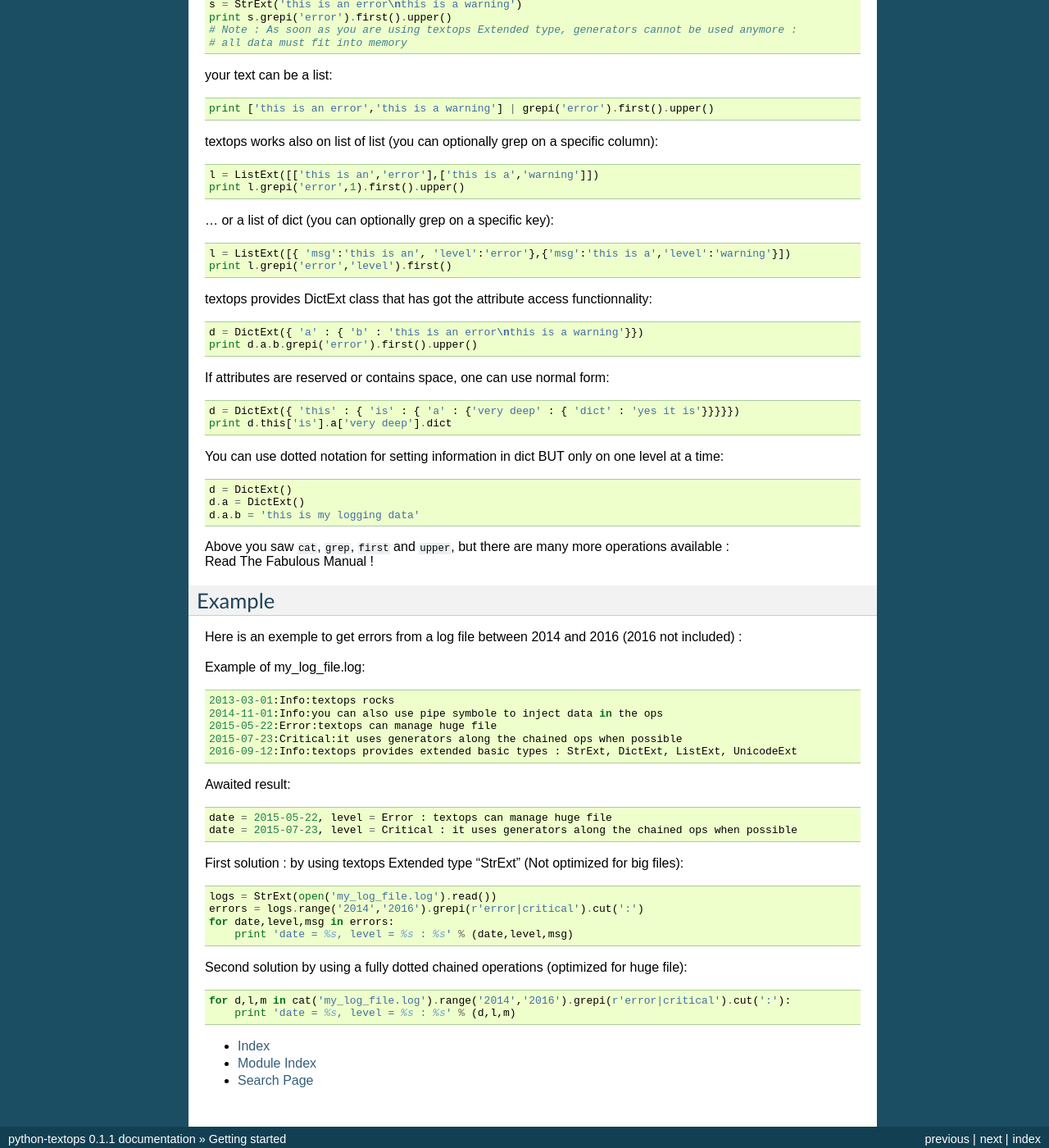
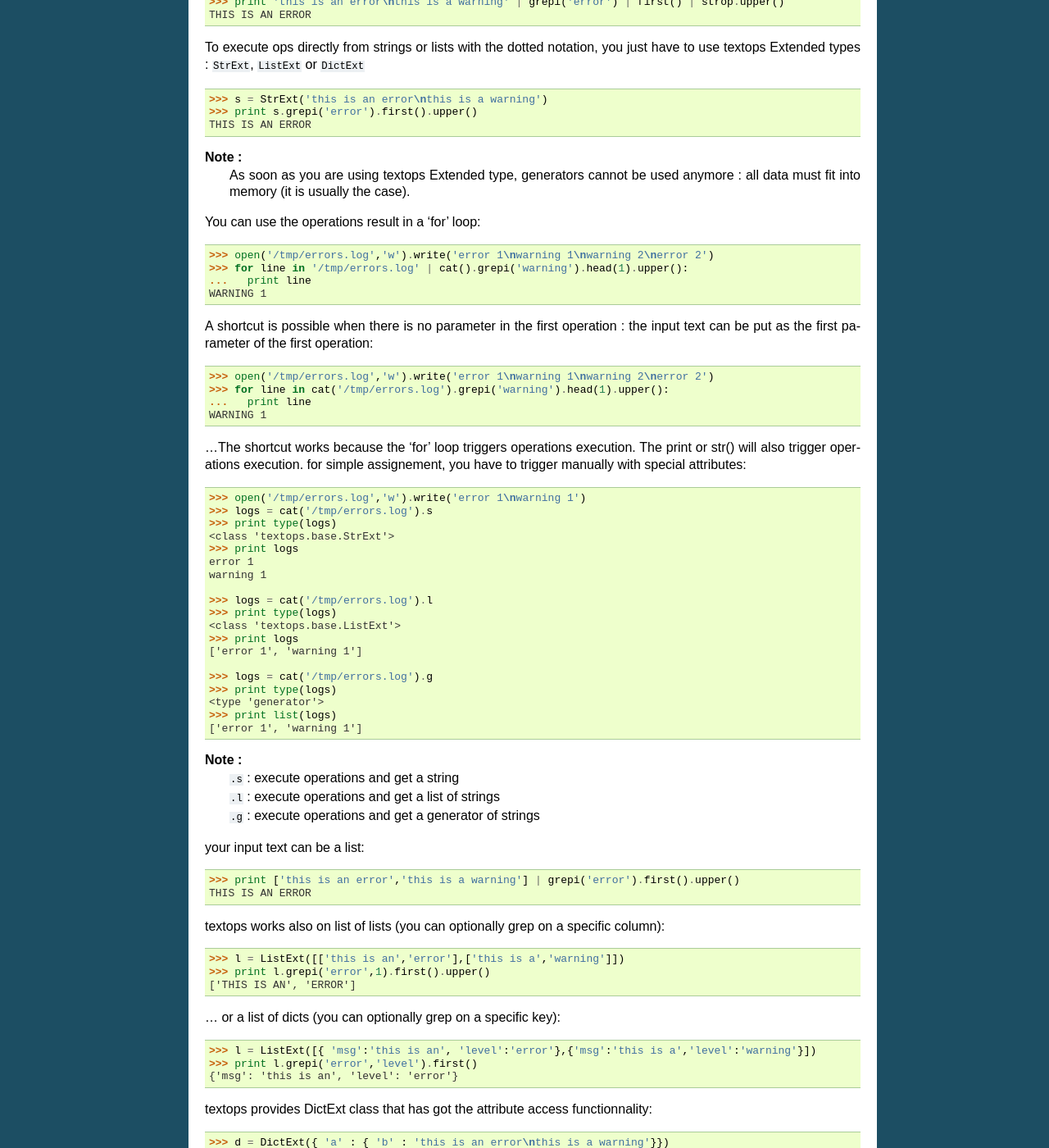
Before and after one commit to elapouya/python-textops3, a Sphinx documentation site: the page built from docs/intro.rst, in a window 1280 px wide and 1400 px high, scrolled down 1143 px. Shown: the whole window at 82% size. Built offline with Sphinx 7.4.7, drawn with Linux system fonts in a browser that asks for light colours; some of the changed text lies outside the part shown.

Commit message:
add docs

```diff
--- a/docs/index.rst
+++ b/docs/index.rst
@@ -9,6 +9,7 @@ Welcome to python-textops documentation !
 
    intro
    strops
+   cast
 
 Indices and tables
 ==================
--- a/docs/intro.rst
+++ b/docs/intro.rst
@@ -18,114 +18,142 @@ Quickstart
 
 Usage::
 
-    from textops import *
+   from textops import *
 
-Here is a filter to find the first line with an error and put it in uppercase::
+Here is a text filter to find the first line with an error and put it in uppercase::
 
-    myfilter = grepi('error').first().upper()
-    # Note : str standard methods (like 'upper') can be used directly in chained dotted notation
+   myfilter = grepi('error').first().upper()
+
+**Note :**
+   str standard methods (like 'upper') can be used directly in chained dotted notation
 
 You can use unix shell 'pipe' symbol into python code to chain operations::
 
-    myfilter = grepi('error') | first() | strop.upper()
-    # Note : str methods must be prefixed with 'strop.'
+   myfilter = grepi('error') | first() | strop.upper()
+
+**Note :**
+   str methods must be prefixed with 'strop.' in piped notations.
 
 To execute the filter::
 
-    print myfilter('this is an error\nthis is a warning')
-    # Note : python generators are used as far as possible to be able
-    # to manage huge data set like big files.
+   >>> myfilter = grepi('error').first().upper()
+   >>> print myfilter('this is an error\nthis is a warning')
+   THIS IS AN ERROR
+
+**Note :**
+   python generators are used as far as possible to be able to manage huge data set like big files.
+   Prefer to use the dotted notation, it is more optimized.
 
 To execute operations at once, specify the input text ::
 
-    print grepi('error').first().upper()('this is an error\nthis is a warning')
+   >>> print grepi('error').first().upper()('this is an error\nthis is a warning')
+   THIS IS AN ERROR
 
-or use the pipe symbol (the bitwise operator has been redefined)::
+... or use the pipe symbol (the bitwise operator has been redefined)::
 
-    print 'this is an error\nthis is a warning' | grepi('error').first().upper()
+   >>> print 'this is an error\nthis is a warning' | grepi('error').first().upper()
+   THIS IS AN ERROR
 
-or use the pipe everywhere ::
+... or use the pipe everywhere ::
 
-    print 'this is an error\nthis is a warning' | grepi('error') | first() | strop.upper()
-
-or use chained textop in a 'for' loop::
-
-    for line in cat('errors.log').grep('that'):
-        print line
+   >>> print 'this is an error\nthis is a warning' | grepi('error') | first() | strop.upper()
+   THIS IS AN ERROR
 
 To execute ops directly from strings or lists with the dotted notation,
-you just have to use textops Extended types : StrExt and ListExt::
+you just have to use textops Extended types : ``StrExt``, ``ListExt`` or ``DictExt`` ::
 
-    s = StrExt('this is an error\nthis is a warning')
-    print s.grepi('error').first().upper()
-    # Note : As soon as you are using textops Extended type, generators cannot be used anymore :
-    # all data must fit into memory
+   >>> s = StrExt('this is an error\nthis is a warning')
+   >>> print s.grepi('error').first().upper()
+   THIS IS AN ERROR
 
-your text can be a list::
+**Note :**
+   As soon as you are using textops Extended type, generators cannot be used anymore :
+   all data must fit into memory (it is usually the case).
 
-    print ['this is an error','this is a warning'] | grepi('error').first().upper()
+You can use the operations result in a 'for' loop::
 
-textops works also on list of list (you can optionally grep on a specific column)::
+   >>> open('/tmp/errors.log','w').write('error 1\nwarning 1\nwarning 2\nerror 2')
+   >>> for line in '/tmp/errors.log' | cat().grepi('warning').head(1).upper():
+   ...   print line
+   WARNING 1
 
-    l = ListExt([['this is an','error'],['this is a','warning']])
-    print l.grepi('error',1).first().upper()
+A shortcut is possible when there is no parameter in the first operation : the input text can be put
+as the first parameter of the first operation::
 
-... or a list of dict (you can optionally grep on a specific key)::
+   >>> open('/tmp/errors.log','w').write('error 1\nwarning 1\nwarning 2\nerror 2')
+   >>> for line in cat('/tmp/errors.log').grepi('warning').head(1).upper():
+   ...   print line
+   WARNING 1
 
-    l = ListExt([{ 'msg':'this is an', 'level':'error'},{'msg':'this is a','level':'warning'}])
-    print l.grepi('error','level').first()
+...The shortcut works because the 'for' loop triggers operations execution. The print or str() will
+also trigger operations execution. for simple assignement, you have to trigger manually
+with special attributes::
+
+   >>> open('/tmp/errors.log','w').write('error 1\nwarning 1')
+   >>> logs = cat('/tmp/errors.log').s
+   >>> print type(logs)
+   <class 'textops.base.StrExt'>
+   >>> print logs
+   error 1
+   warning 1
+
+   >>> logs = cat('/tmp/errors.log').l
+   >>> print type(logs)
+   <class 'textops.base.ListExt'>
+   >>> print logs
+   ['error 1', 'warning 1']
+
+   >>> logs = cat('/tmp/errors.log').g
+   >>> print type(logs)
+   <type 'generator'>
+   >>> print list(logs)
+   ['error 1', 'warning 1']
+
+**Note :**
+   | ``.s`` : execute operations and get a string
+   | ``.l`` : execute operations and get a list of strings
+   | ``.g`` : execute operations and get a generator of strings
+
+your input text can be a list::
+
+   >>> print ['this is an error','this is a warning'] | grepi('error').first().upper()
+   THIS IS AN ERROR
+
+textops works also on list of lists (you can optionally grep on a specific column)::
+
+   >>> l = ListExt([['this is an','error'],['this is a','warning']])
+   >>> print l.grepi('error',1).first().upper()
+   ['THIS IS AN', 'ERROR']
+
+... or a list of dicts (you can optionally grep on a specific key)::
+
+   >>> l = ListExt([{ 'msg':'this is an', 'level':'error'},{'msg':'this is a','level':'warning'}])
+   >>> print l.grepi('error','level').first()
+   {'msg': 'this is an', 'level': 'error'}
 
 textops provides DictExt class that has got the attribute access functionnality::
 
-    d = DictExt({ 'a' : { 'b' : 'this is an error\nthis is a warning'}})
-    print d.a.b.grepi('error').first().upper()
+   >>> d = DictExt({ 'a' : { 'b' : 'this is an error\nthis is a warning'}})
+   >>> print d.a.b.grepi('error').first().upper()
+   THIS IS AN ERROR
 
 If attributes are reserved or contains space, one can use normal form::
 
-    d = DictExt({ 'this' : { 'is' : { 'a' : {'very deep' : { 'dict' : 'yes it is'}}}}})
-    print d.this['is'].a['very deep'].dict
+   >>> d = DictExt({ 'this' : { 'is' : { 'a' : {'very deep' : { 'dict' : 'yes it is'}}}}})
+   >>> print d.this['is'].a['very deep'].dict
+   yes it is
 
 You can use dotted notation for setting information in dict BUT only on one level at a time::
 
-    d = DictExt()
-    d.a = DictExt()
-    d.a.b = 'this is my logging data'
+   >>> d = DictExt()
+   >>> d.a = DictExt()
+   >>> d.a.b = 'this is my logging data'
+   >>> print d
+   {'a': {'b': 'this is my logging data'}}
 
-| Above you saw ``cat``, ``grep``, ``first`` and ``upper``, but there are many more operations available :
-| Read The Fabulous Manual !
+You saw ``cat``, ``grep``, ``first``, ``head`` and ``upper``, but there are many more operations available.
 
-
-Example
--------
-
-Here is an exemple to get errors from a log file between 2014 and 2016 (2016 not included) :
-
-Example of my_log_file.log::
-
-    2013-03-01:Info:textops rocks
-    2014-11-01:Info:you can also use pipe symbole to inject data in the ops
-    2015-05-22:Error:textops can manage huge file
-    2015-07-23:Critical:it uses generators along the chained ops when possible
-    2016-09-12:Info:textops provides extended basic types : StrExt, DictExt, ListExt, UnicodeExt
-
-Awaited result::
-
-    date = 2015-05-22, level = Error : textops can manage huge file
-    date = 2015-07-23, level = Critical : it uses generators along the chained ops when possible
-
-First solution : by using textops Extended type "StrExt" (Not optimized for big files)::
-
-    logs = StrExt(open('my_log_file.log').read())
-    errors = logs.range('2014','2016').grepi(r'error|critical').cut(':')
-    for date,level,msg in errors:
-        print 'date = %s, level = %s : %s' % (date,level,msg)
-
-
-Second solution by using a fully dotted chained operations (optimized for huge file)::
-
-    for d,l,m in cat('my_log_file.log').range('2014','2016').grepi(r'error|critical').cut(':'):
-        print 'date = %s, level = %s : %s' % (d,l,m)
-
+Read The Fabulous Manual !
 
 * :ref:`genindex`
 * :ref:`modindex`
```
Also changed, not shown: docs/cast.rst (added, +12 -0 lines), docs/strops.rst (+11 -1 lines), 3 other files.
